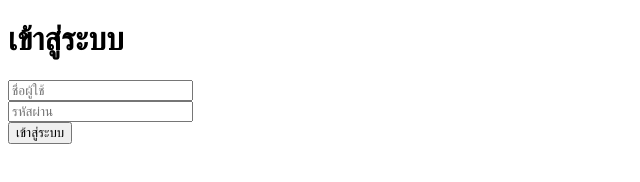
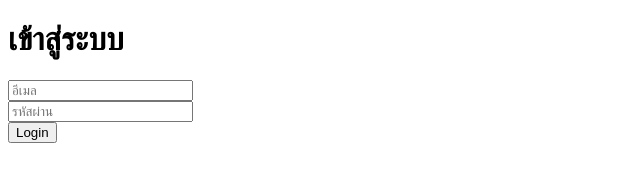
Before and after one commit to super-nikorn/chaideepos, a plain HTML site: page login.html in a window 1280 px wide. Shown: the full height of the page, 0-640 px from the left. Drawn offline with Linux system fonts and the light colour scheme.

Commit message:
date 150568 time 1855

```diff
--- a/login.html
+++ b/login.html
@@ -1,41 +1,63 @@
 <!DOCTYPE html>
 <html lang="th">
 <head>
-  <meta charset="UTF-8">
-  <title>Login</title>
+  <meta charset="UTF-8" />
+  <meta name="viewport" content="width=device-width, initial-scale=1" />
+  <title>Login ChaideePos</title>
+  <!-- Firebase SDK -->
+    <!-- Firebase SDK v8 -->
+    <script src="https://www.gstatic.com/firebasejs/8.10.1/firebase-app.js"></script>
+    <script src="https://www.gstatic.com/firebasejs/8.10.1/firebase-auth.js"></script>
+
 </head>
 <body>
   <h1>เข้าสู่ระบบ</h1>
 
-  <input type="text" id="username" placeholder="ชื่อผู้ใช้"><br>
-  <input type="password" id="password" placeholder="รหัสผ่าน"><br>
-  <button onclick="login()">เข้าสู่ระบบ</button>
+  <form id="login-form">
+    <input type="email" id="email" placeholder="อีเมล" required /><br />
+    <input type="password" id="password" placeholder="รหัสผ่าน" required /><br />
+    <button type="submit">Login</button>
+  </form>
 
-  <p id="message"></p>
+  <p id="message" style="color: red;"></p>
 
   <script>
-    async function login() {
-      const username = document.getElementById("username").value;
-      const password = document.getElementById("password").value;
+    // กำหนดค่า config Firebase ของมึง (เอามาจาก Firebase Console > Project settings > General)
+    const firebaseConfig = {
+      apiKey: "AIzaSyACvz8DwQOW_7WLzU5uvD6fpU0BI5MoZ_8",
+      authDomain: "mylogin-e355f.firebaseapp.com",
+      projectId: "mylogin-e355f",
+      // ถ้ามีเพิ่มมาให้ใส่
+    };
 
-      const formData = new URLSearchParams();
-      formData.append("username", username);
-      formData.append("password", password);
+    // Initialize Firebase
+    const app = firebase.initializeApp(firebaseConfig);
+    const auth = firebase.auth();
 
-      const response = await fetch("https://script.google.com/macros/s/AKfycbz4wbUv1aUx3oGEj7iAP0LkvwC71flrppUMCZC7XBonEW52Kv5Y5-XwvtSYmCSS109F/exec", {
-        method: "POST",
-        body: formData
-      });
+    const form = document.getElementById('login-form');
+    const message = document.getElementById('message');
 
-      const result = await response.text();
+    form.addEventListener('submit', (e) => {
+      e.preventDefault(); // ป้องกัน form submit reload หน้า
 
-      if (result === "success") {
-        document.getElementById("message").textContent = "เข้าสู่ระบบสำเร็จ!";
-        window.location.href = "index.html";
-      } else {
-        document.getElementById("message").textContent = "ชื่อผู้ใช้หรือรหัสผ่านผิด";
-      }
-    }
+      const email = document.getElementById('email').value;
+      const password = document.getElementById('password').value;
+
+      auth.signInWithEmailAndPassword(email, password)
+        .then(() => {
+          message.style.color = 'green';
+          message.textContent = 'เข้าสู่ระบบสำเร็จ กำลังเปลี่ยนหน้า...';
+
+          // รอ 1 วินาที แล้วเปลี่ยนไปหน้า index.html
+          setTimeout(() => {
+            window.location.href = 'index.html';
+          }, 1000);
+        })
+        .catch(error => {
+          message.style.color = 'red';
+          message.textContent = 'ผิดพลาด: ' + error.message;
+        });
+    });
   </script>
 </body>
 </html>
```
